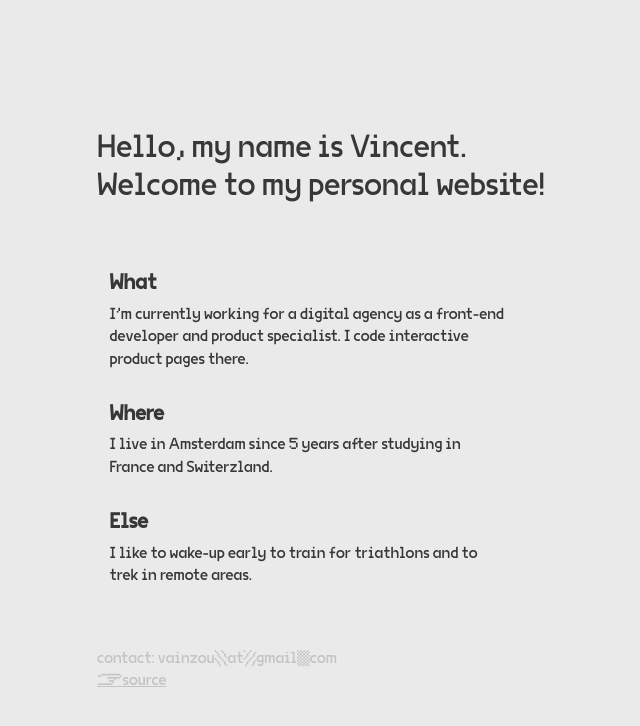
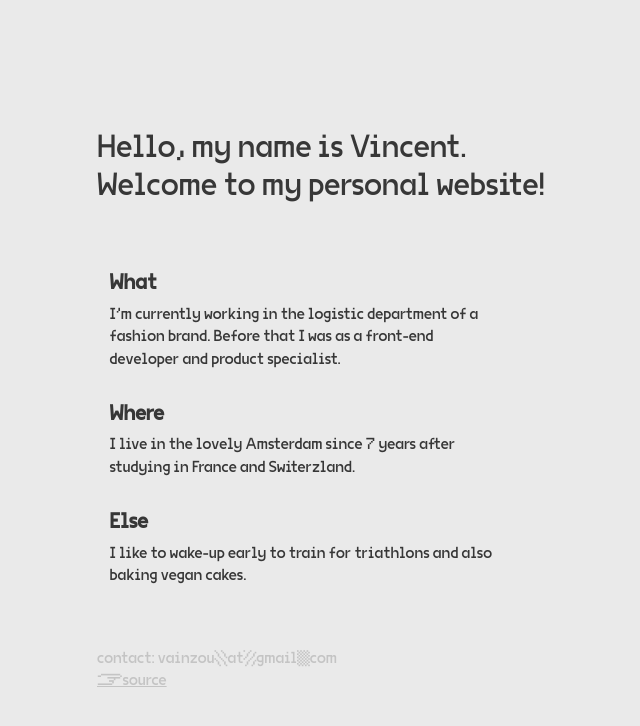
Before and after one commit to vainzou/vainzou.github.io, a Jekyll site: the page built from index.md, in a window 1280 px wide. Shown: the top 726 px of the page, without its empty margins (63-703 px from the left). Built offline with Jekyll 4.4.1, drawn with Linux system fonts in a browser that asks for light colours; some web fonts are replaced.

Commit message:
new job update

```diff
--- a/_config.yml
+++ b/_config.yml
@@ -4,8 +4,8 @@ description: Personal website of Vincent Dubois
 url: https://vincentdubois.fr
 intro:
   - title: What
-    body: I'm currently working for a digital agency as a front-end developer and product specialist. I code interactive product pages there.
+    body: I'm currently working in the logistic department of a fashion brand. Before that I was as a front-end developer and product specialist.
   - title: Where
-    body: I live in Amsterdam since 5 years after studying in France and Switerzland.
+    body: I live in the lovely Amsterdam since 7 years after studying in France and Switerzland.
   - title: Else
-    body: I like to wake-up early to train for triathlons and to trek in remote areas.
+    body: I like to wake-up early to train for triathlons and also baking vegan cakes.
```
Also changed, not shown: CNAME (line endings or trailing spaces), _layouts/default.html (line endings or trailing spaces), assets/css/main.css (line endings or trailing spaces).
